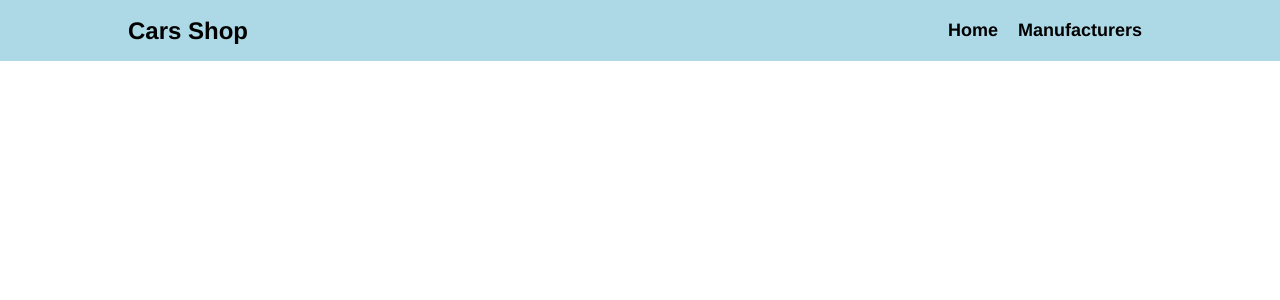
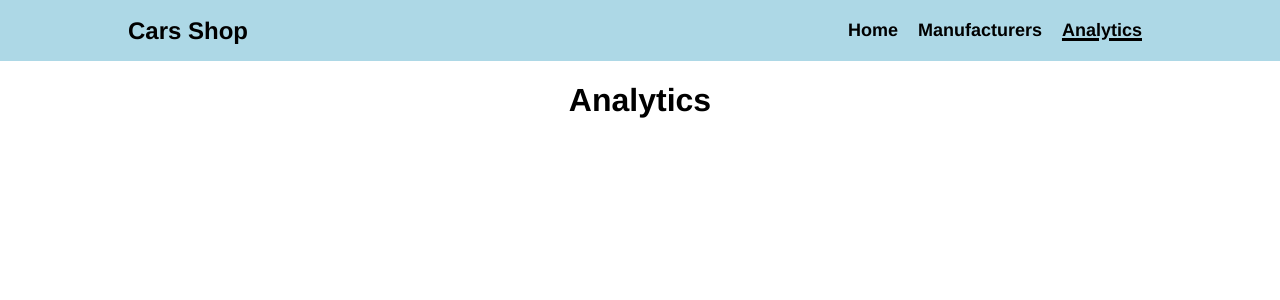
Before and after one commit to Andrejs60/cars-client, a Vue app: page /analytics in a window 1280 px wide. Shown: the top 300 px of the page. Built offline with nearby package versions, Linux system fonts and the light colour scheme.

Commit message:
Add analytics page

```diff
--- a/package.json
+++ b/package.json
@@ -8,6 +8,7 @@
   },
   "dependencies": {
     "axios": "^0.27.2",
+    "chart.js": "^3.8.0",
     "core-js": "^3.8.3",
     "vue": "^3.2.13",
     "vue-router": "^4.0.3",
--- a/src/components/navigation/NavBar.vue
+++ b/src/components/navigation/NavBar.vue
@@ -11,6 +11,11 @@
         <li class="navbar-item">
           <router-link class="navbar-item-link" to="/manufacturers"
             >Manufacturers</router-link
+          >
+        </li>
+        <li class="navbar-item">
+          <router-link class="navbar-item-link" to="/analytics"
+            >Analytics</router-link
           >
         </li>
       </ul>
--- a/src/router/index.js
+++ b/src/router/index.js
@@ -28,6 +28,11 @@ const routes = [
     name: "newManufacturer",
     component: () => import("../views/manufacturer/NewManufacturerView.vue"),
   },
+  {
+    path: "/analytics",
+    name: "analytics",
+    component: () => import("../views/analytics/AnalyticsView.vue"),
+  },
 ];
 
 const router = createRouter({
--- /dev/null
+++ b/src/views/analytics/AnalyticsView.vue
@@ -0,0 +1,14 @@
+<template>
+  <div class="view">
+    <h1>Analytics</h1>
+  </div>
+</template>
+
+<script>
+export default {
+  name: "AnalyticsViewe",
+  components: {},
+};
+</script>
+
+<style></style>
```
Also changed, not shown: 1 other file (tests, documents, lock files or other folders).
